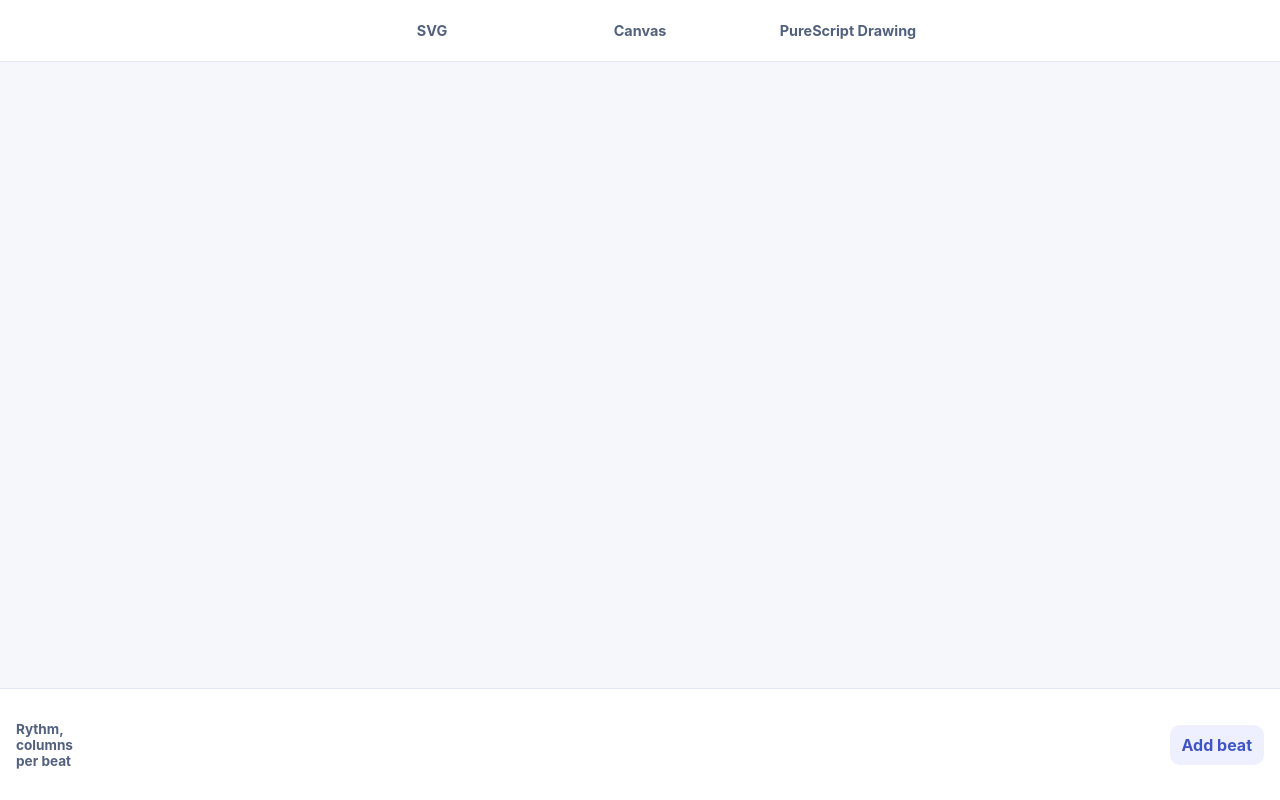
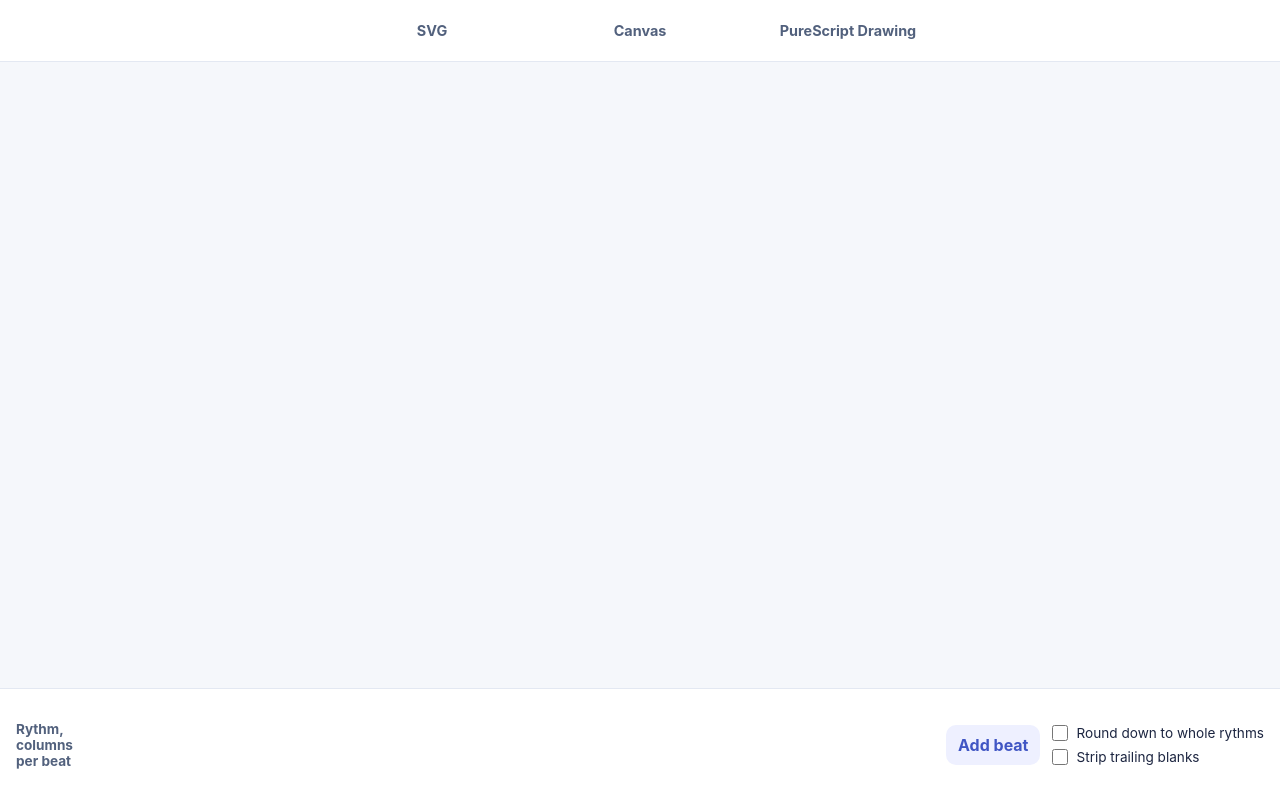
Before and after one commit to JankaGramofonomanka/purs-archi, a website built with Vite: page index.html in a window 1280 px wide. Built offline with nearby package versions, Linux system fonts and the light colour scheme.

Commit message:
round columns to rythm and strip trailing blanks

```diff
--- a/index.html
+++ b/index.html
@@ -45,6 +45,16 @@
         <span class="bottom-bar-label">Rythm, columns per beat</span>
         <ol id="collonade-rythm" class="beat-list"></ol>
         <button id="collonade-add-beat" class="add-beat" type="button">Add beat</button>
+        <div class="bottom-bar-options">
+          <label class="checkbox">
+            <input id="collonade-whole-periods" type="checkbox" />
+            <span>Round down to whole rythms</span>
+          </label>
+          <label class="checkbox">
+            <input id="collonade-strip-blanks" type="checkbox" />
+            <span>Strip trailing blanks</span>
+          </label>
+        </div>
       </aside>
       <section class="demo-stage" data-demo-page="/svg" hidden>
         <svg id="svg-target" class="demo-square" role="img" aria-label="Drawing demo"></svg>
--- a/style.css
+++ b/style.css
@@ -201,7 +201,7 @@ body {
   font-weight: 650;
 }
 
-/* Stays at the right edge of the bar while the beats scroll beside it. */
+/* Stays at the right of the bar, before the options, while the beats scroll beside it. */
 .action-bar .add-beat {
   flex: 0 0 auto;
   width: auto;
@@ -211,6 +211,15 @@ body {
 
 /* Takes the room between the label and the button and scrolls sideways when the beats need more;
    the padding keeps the focus outlines of the cells from being clipped. */
+.bottom-bar-options {
+  display: flex;
+  flex: 0 0 auto;
+  flex-direction: column;
+  gap: 8px;
+  font-size: 0.85rem;
+  white-space: nowrap;
+}
+
 .beat-list {
   display: flex;
   flex: 1 1 auto;
@@ -247,6 +256,22 @@ body {
   padding: 2px 0;
   border-radius: 6px;
   font-size: 0.9rem;
+}
+
+.checkbox {
+  display: flex;
+  align-items: center;
+  gap: 8px;
+  cursor: pointer;
+}
+
+.action-bar .checkbox input {
+  flex: 0 0 auto;
+  width: 16px;
+  height: 16px;
+  margin: 0;
+  padding: 0;
+  accent-color: #4056c4;
 }
 
 .action-bar select:focus-visible,
```
Also changed, not shown: src/Main.js (+21 -2 lines), 2 other files.
